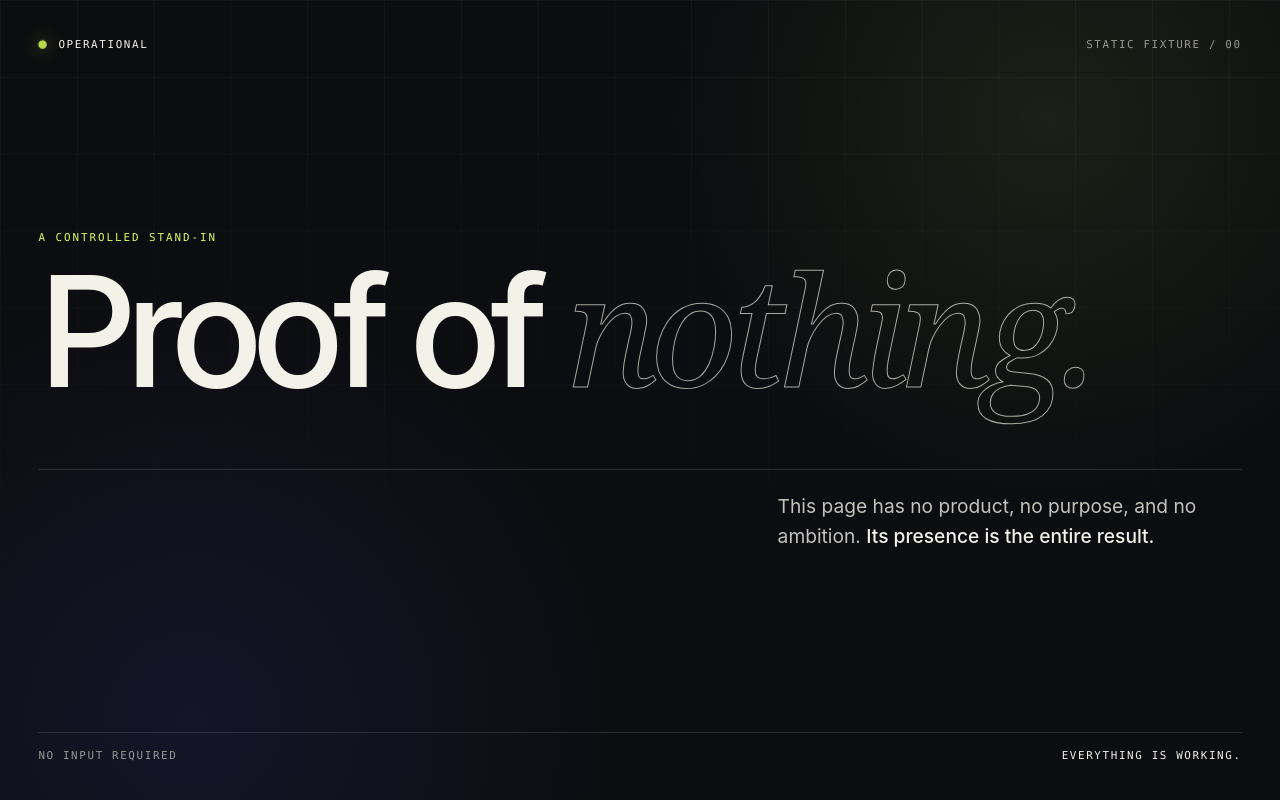
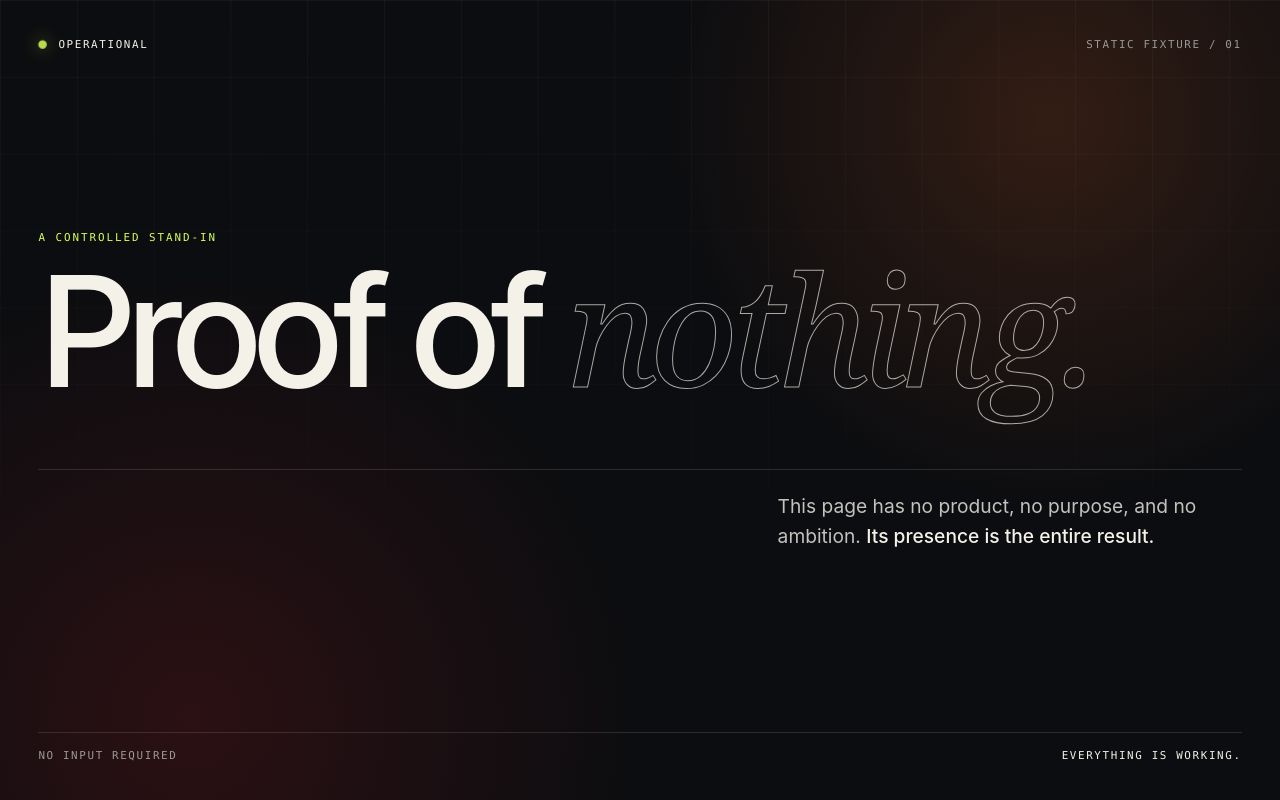
Before and after one commit to niinlabs/fixture-static, a plain HTML site: page index.html in a window 1280 px wide. Drawn offline with Linux system fonts and the light colour scheme.

Commit message:
Worthless webpage, v2

```diff
--- a/index.html
+++ b/index.html
@@ -34,8 +34,8 @@
         overflow-x: hidden;
         color: var(--ink);
         background:
-          radial-gradient(circle at 82% 15%, rgba(215, 255, 88, 0.08), transparent 24rem),
-          radial-gradient(circle at 15% 90%, rgba(104, 84, 255, 0.1), transparent 28rem),
+          radial-gradient(circle at 82% 15%, rgba(255, 112, 40, 0.16), transparent 24rem),
+          radial-gradient(circle at 15% 90%, rgba(220, 35, 35, 0.15), transparent 28rem),
           var(--surface);
         font-family: Inter, ui-sans-serif, system-ui, -apple-system, BlinkMacSystemFont, "Segoe UI", sans-serif;
       }
@@ -180,7 +180,7 @@
     <div class="frame">
       <header class="topline">
         <span class="mark"><span class="dot" aria-hidden="true"></span>Operational</span>
-        <span>Static fixture / 00</span>
+        <span>Static fixture / 01</span>
       </header>
 
       <main>
```
